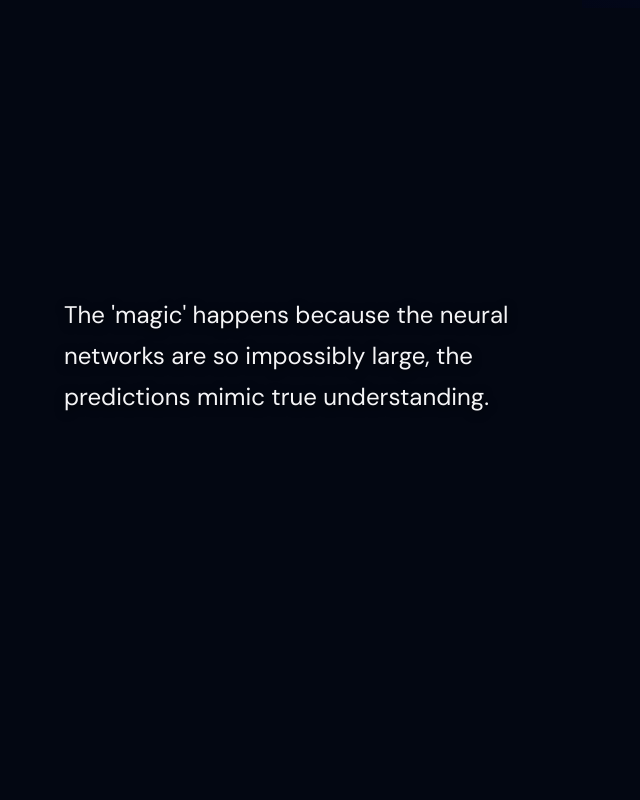
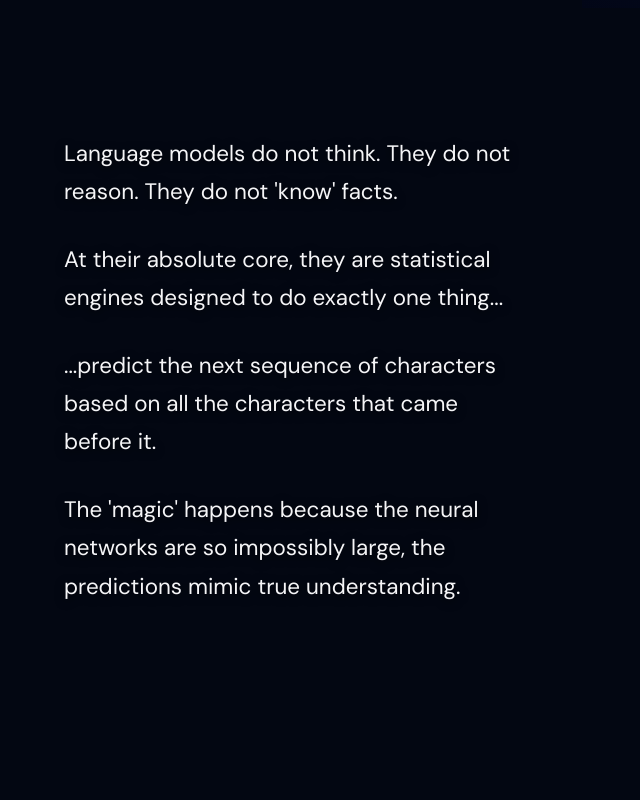
Before and after one commit to iampraveenvemula/fastinai, a React (Vite) app: page /blog/understanding-llm-models-complete-guide in a window 1280 px wide. Shown: the part 1040-1840 px from the top of the page, without its empty margins (0-640 px from the left). Built offline with nearby package versions, Linux system fonts and the light colour scheme.

Commit message:
Change text scroll behavior to stack sentences continuously instead of fading them out one-by-one

```diff
--- a/src/components/LLMMovie.jsx
+++ b/src/components/LLMMovie.jsx
@@ -114,37 +114,40 @@ const SceneBlock = ({ data, index }) => {
           zIndex: 10,
           opacity: useTransform(smoothProgress, [0.0, 0.05, 0.95, 1.0], [0, 1, 1, 0])
       }}>
-        <div style={{ display: 'flex', flexDirection: 'column', position: 'relative', minHeight: '150px' }}>
+        <div style={{ display: 'flex', flexDirection: 'column', gap: '30px', position: 'relative' }}>
           {data.paragraphs.map((text, i) => {
-             // Exact chunks: each paragraph gets exactly 1/N of the scroll space.
+             // We drop the absolute positioning completely.
+             // Sentences appear one-by-one and STACK, rather than replacing each other.
              const numP = data.paragraphs.length;
              const segmentLength = 1.0 / numP;
 
+             // The point at which this sentence should start fading in
              const startPoint = i * segmentLength;
-             const endPoint = (i + 1) * segmentLength;
+             const fadeInEnd = startPoint + (segmentLength * 0.2);
 
-             // Quick 10% fade in at the start of its chunk, Quick 10% fade out at the end.
-             const fadeInEnd = startPoint + (segmentLength * 0.15);
-             const fadeOutStart = endPoint - (segmentLength * 0.15);
-
+             // The sentence stays opcaity: 1 until the very end of the *entire* scene.
              const pOpacity = useTransform(
                  smoothProgress,
-                 [startPoint, fadeInEnd, fadeOutStart, endPoint],
-                 [0, 1, 1, 0]
+                 [startPoint, fadeInEnd],
+                 [0, 1] // It never fades out locally, only the parent container fades at 0.95
+             );
+
+             // Optional: Add a slight upward slide as it fades in for a premium feel
+             const pY = useTransform(
+                 smoothProgress,
+                 [startPoint, fadeInEnd],
+                 [20, 0]
              );
 
              return (
               <motion.p key={i} style={{
-                position: 'absolute', // Stack them identically
-                top: 0,
-                left: 0,
-                width: '100%',
-                fontSize: 'clamp(1.15rem, 2.2vw, 1.5rem)',
+                fontSize: 'clamp(1.15rem, 2vw, 1.4rem)',
                 color: 'var(--text)',
                 lineHeight: 1.7,
                 fontWeight: 400,
                 textShadow: '0 2px 10px rgba(0,0,0,0.8)',
-                opacity: pOpacity
+                opacity: pOpacity,
+                y: pY
               }}>
                 {text}
               </motion.p>
```
